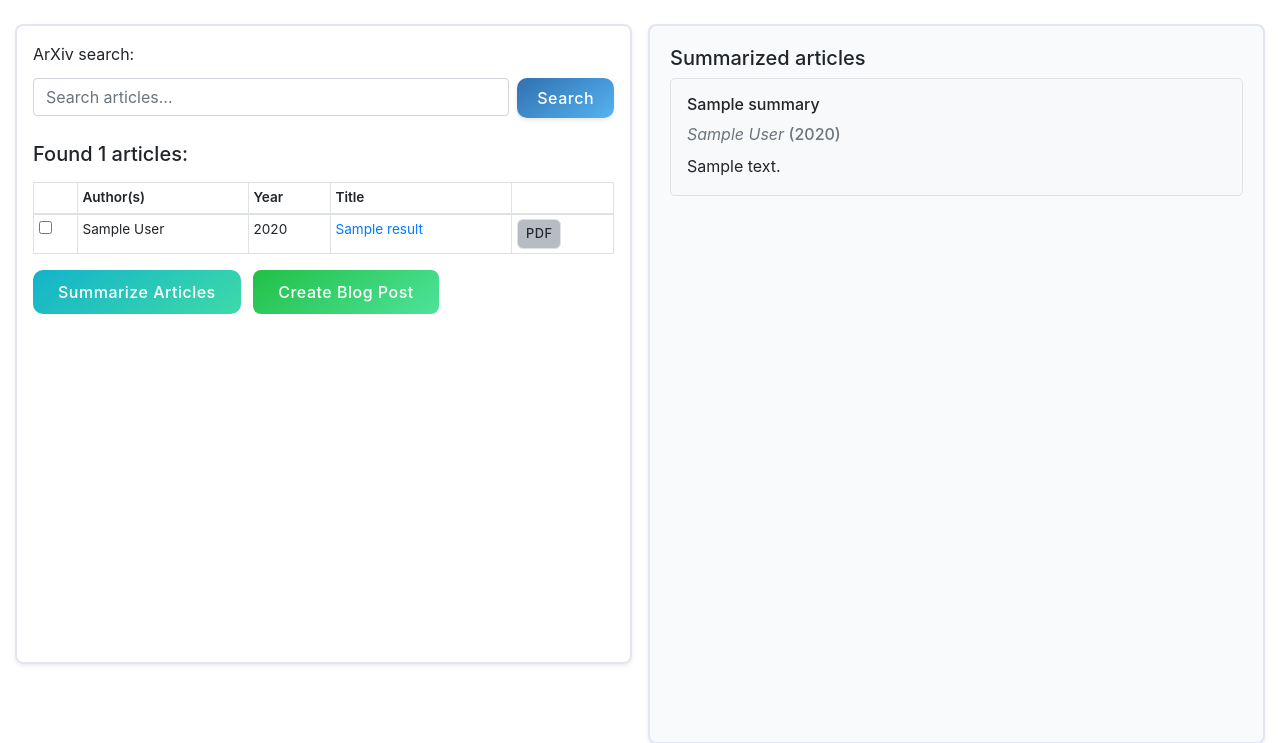
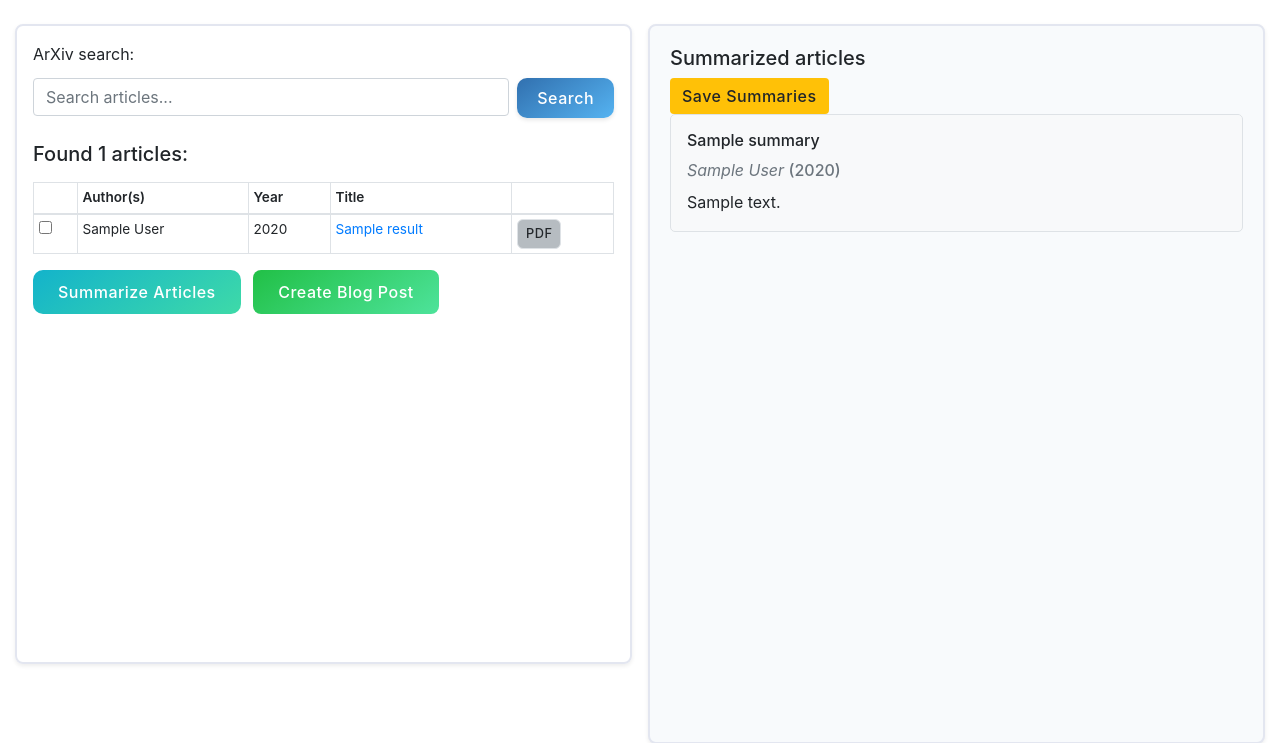
Before and after one commit to ruokokoski/AI-research-assistant, a Flask app: template src/templates/index.html in a window 1280 px wide. Shown: the part 42-785 px from the top of the page. Run offline with Flask 3, Linux system fonts and the light colour scheme; the template is opened without the code that fills it: most values are stand-ins (such as "Sample title", 1, 10 or a date in 2020); some libraries are stand-ins or nearby versions.

Commit message:
Add download summaries option

```diff
--- a/src/app.py
+++ b/src/app.py
@@ -1,9 +1,10 @@
 import asyncio
 from os import getenv
-from flask import Flask, render_template,  redirect, request, flash, session
+from flask import Flask, render_template,  redirect, request, flash, session, send_file
 from services.arxiv_service import search_arxiv
-from services.summarizer import summarize_pdf_from_url
+from services.summarizer import summarize_pdf_from_url, save_summaries
 from dotenv import load_dotenv
+from datetime import datetime
 
 load_dotenv()
 
@@ -63,8 +64,10 @@ def process_marked():
                     "title": article['title'],
                     "authors": ", ".join(article['authors']),
                     "year": article['year'],
+                    "pdf_url": article['pdf_url'],
                     "content": summary
                 })
+            session['summarized_content'] = summaries
 
             return render_template("index.html",
                                 results=search_results,
@@ -77,3 +80,26 @@ def process_marked():
     except Exception as e:
         flash(f"Error processing articles: {str(e)}", "danger")
         return redirect("/")
+
+@app.route("/save-summaries", methods=["POST"])
+def save_summaries():
+    if 'summarized_content' not in session:
+        flash("No summaries available to save", "warning")
+        return redirect("/")
+
+    try:
+        summaries = session['summarized_content']
+        output = save_summaries(summaries)
+
+        timestamp = datetime.now().strftime("%Y%m%d_%H%M")
+        filename = f"summaries_{timestamp}.txt"
+
+        return send_file(
+            output,
+            as_attachment=True,
+            download_name=filename,
+            mimetype='text/plain'
+        )
+    except Exception as e:
+        flash(f"Failed to save summaries: {str(e)}", "danger")
+        return redirect("/")
--- a/src/templates/index.html
+++ b/src/templates/index.html
@@ -82,6 +82,11 @@ Home
             </div>
             {% if summarized_content %}
                 <h5>Summarized articles</h5>
+                <form method="POST" action="/save-summaries">
+                    <button type="submit" class="btn btn-warning">
+                        <i class="bi bi-save"></i> Save Summaries
+                    </button>
+                </form>
                 <div class="summary-content">
                     {% for summary in summarized_content %}
                     <div class="article-summary mb-4 p-3" style="border: 1px solid #dee2e6; border-radius: 5px;">
```
Also changed, not shown: src/services/summarizer.py (+20 -0 lines).
